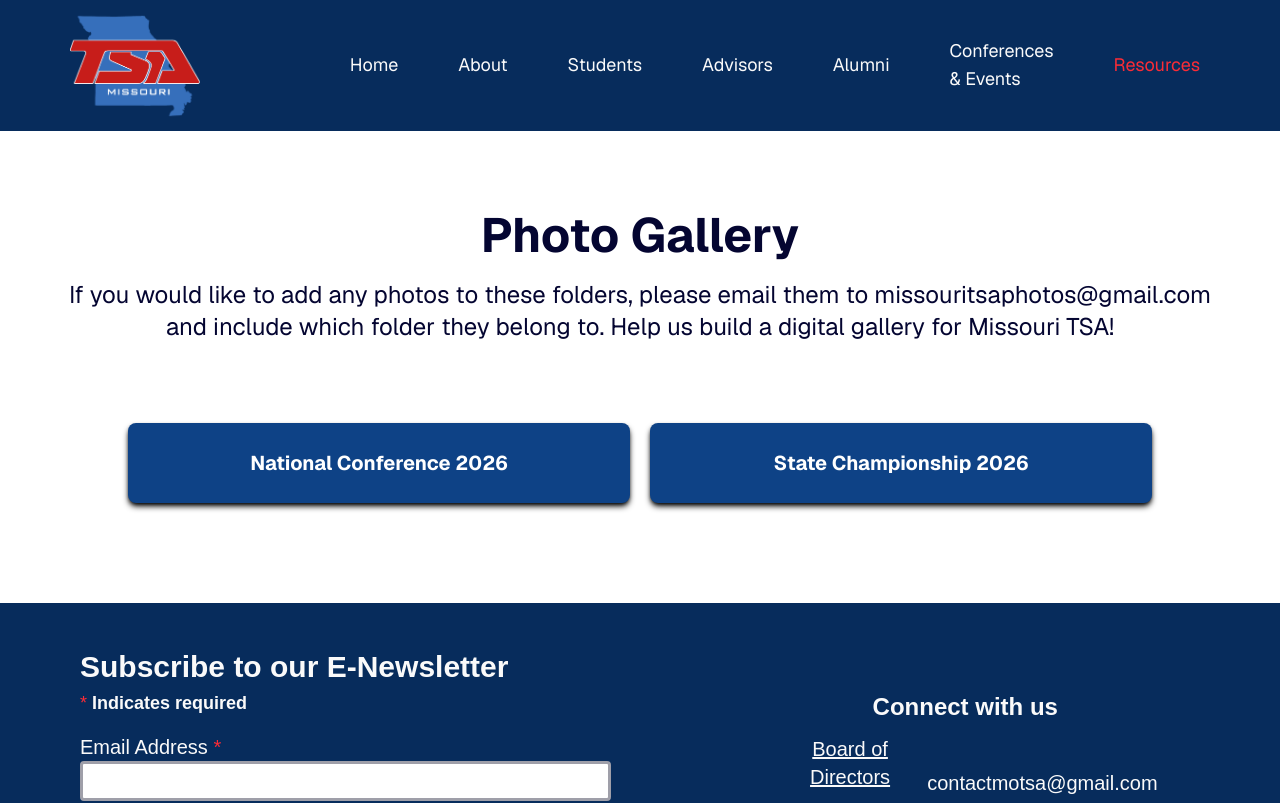
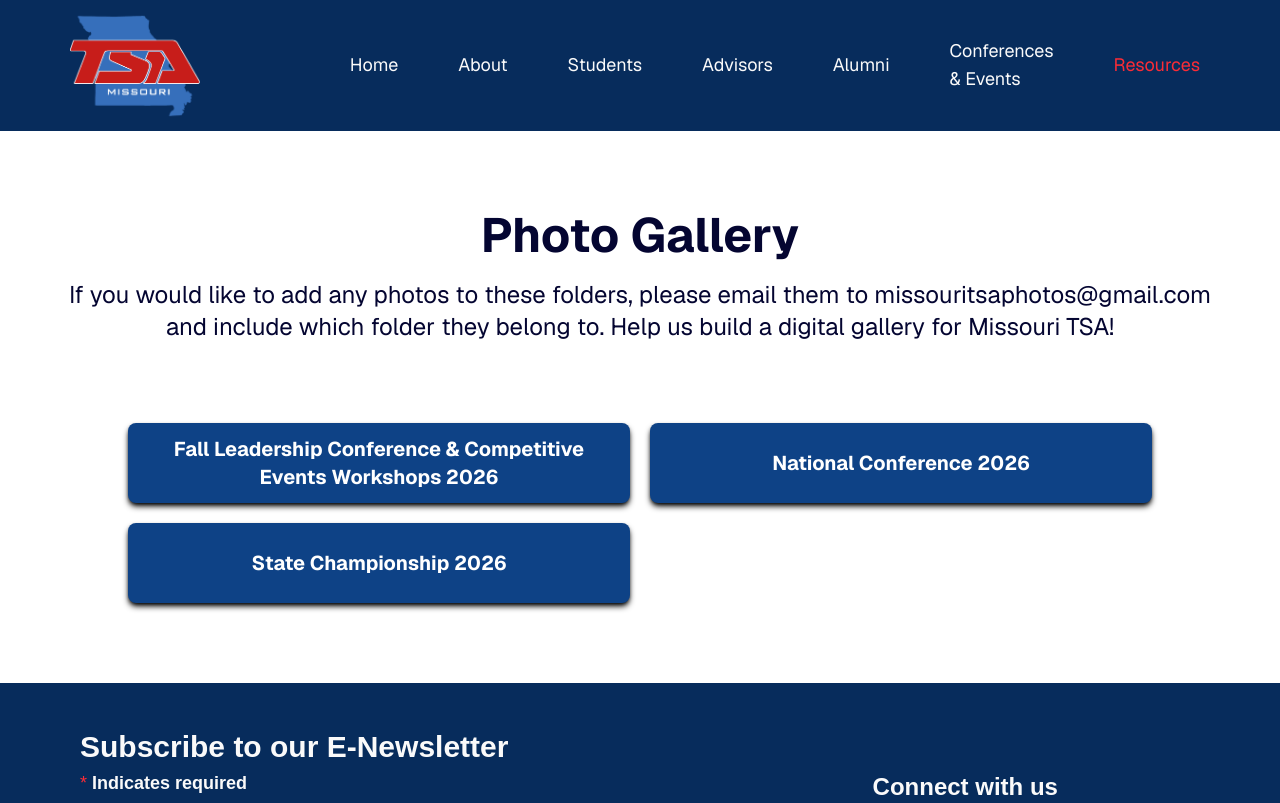
Before and after one commit to thucchi-cs/MOTSA, a Next.js app: page /resources/gallery in a window 1280 px wide. Shown: the top 803 px of the page. Built offline with nearby package versions, Linux system fonts and the light colour scheme.

Commit message:
photo gallery flc

```diff
--- a/app/page.js
+++ b/app/page.js
@@ -34,8 +34,8 @@
         <div className="flex flex-col w-full justify-between items-center h-full text-black bg-white md:py-15">
           <h1 className="text-3xl md:text-5xl px-[5%] pt-10 md:pt-15 font-bold text-center">Recent Updates</h1>
           <div className="w-full overflow-x-auto md:overflow-x-hidden">
-            <div className="grid grid-cols-4 min-w-max md:min-w-full justify-center items-center h-full px-6 py-3 md:px-3 md:py-12 gap-x-3 gap-y-5">
-              {/* <NewsBox link="/events/flc" label={"Fall Leadership Conference & Competitive Events Workshops"} content={"Missouri TSA Fall Leadership Conference and Competitive Events Preparation Workshops is coming up!"} date={"September 1, 2026"} img="/flc.jpg" smallLabel={true}></NewsBox> */}
+            <div className="grid grid-cols-5 min-w-max md:min-w-full justify-center items-center h-full px-6 py-3 md:px-3 md:py-12 gap-x-3 gap-y-5">
+              <NewsBox link="https://photos.app.goo.gl/pm6YDRwuvRztwMa77" label={"FLC Photo Gallery"} content={"Check out the photo gallery for the 2026 Missouri TSA Fall Leadership Conference and Competitive Events Preparation Workshops!"} date={"October 30, 2026"} img="/flc.jpg" target="_blank"></NewsBox>
               <NewsBox link="/students/apply" label={"Apply to Become a State Officer!"} content={"Applications for the 2027-2028 State Officer Team is now available! Apply by February 14, 2027."} date={"October 29, 2026"} img="/officers4.jpg"></NewsBox>
               <NewsBox link="https://tsaweb.org/competitions/themes-and-problems" label={"2026-27 Themes and Problems"} content={"Check out the newly released themes and problems for this year's competitive events!"} date={"August 20, 2026"} img="/themes.JPG" target="_blank"></NewsBox>
               <NewsBox link="/advisors/affiliation" label={"Chapter Affiliation Opens"} content={"TSA Chapter Affilition will open on August 17th. Advisors should visit the website to affiliate their chapters."} date={"July 1, 2026"} img="/students6.png"></NewsBox>
--- a/app/resources/gallery/page.js
+++ b/app/resources/gallery/page.js
@@ -13,9 +13,9 @@
             </div>
 
             {/* Photo folders */}
-            <div className="flex flex-col w-full justify-between items-center h-full bg-white text-black font-bold">
+            <div className="flex flex-col w-full justify-between items-center h-full bg-white text-black font-bold pb-20">
                 <div className="grid grid-rows-2 grid-cols-2 w-[80%] gap-x-5 gap-y-5">
-                    {/* <QuickLink target={"_blank"} link={"https://photos.app.goo.gl/pm6YDRwuvRztwMa77"} label={"Fall Leadership Conference & Competitive Events Workshops 2026"}></QuickLink> */}
+                    <QuickLink target={"_blank"} link={"https://photos.app.goo.gl/pm6YDRwuvRztwMa77"} label={"Fall Leadership Conference & Competitive Events Workshops 2026"}></QuickLink>
                     <QuickLink target={"_blank"} link={"https://photos.app.goo.gl/WKpqfCktBumuJb4L8"} label={"National Conference 2026"}></QuickLink>
                     <QuickLink target={"_blank"} link={"https://photos.google.com/share/AF1QipO3kcsIrm31SPPl3_nTenykIr2yk7g48YxODk_P5nAGnQPVbyVHI_k1j1F8XHcvtg?key=Qi1lamxHWVQzSGJmQ2gwdGZ3N3VtZWFsRHhuOHRn"} label={"State Championship 2026"}></QuickLink>
                 </div>
--- a/components/QuickLink.js
+++ b/components/QuickLink.js
@@ -1,6 +1,6 @@
 export default function QuickLink({ link, label, target }) {
     return (
-        <a href={ link } target={target} className="flex justify-center items-center w-full h-20 bg-[#0e4286] rounded-lg shadow-md shadow-black transition-transform duration-300 hover:scale-105 hover:bg-[#072c5c] text-white cursor-pointer">
+        <a href={ link } target={target} className="p-3 flex justify-center items-center w-full h-20 bg-[#0e4286] rounded-lg shadow-md shadow-black transition-transform duration-300 hover:scale-105 hover:bg-[#072c5c] text-white cursor-pointer">
             <h1 className="text-sm md:text-xl text-center">{ label }</h1>
         </a>
     );
```
